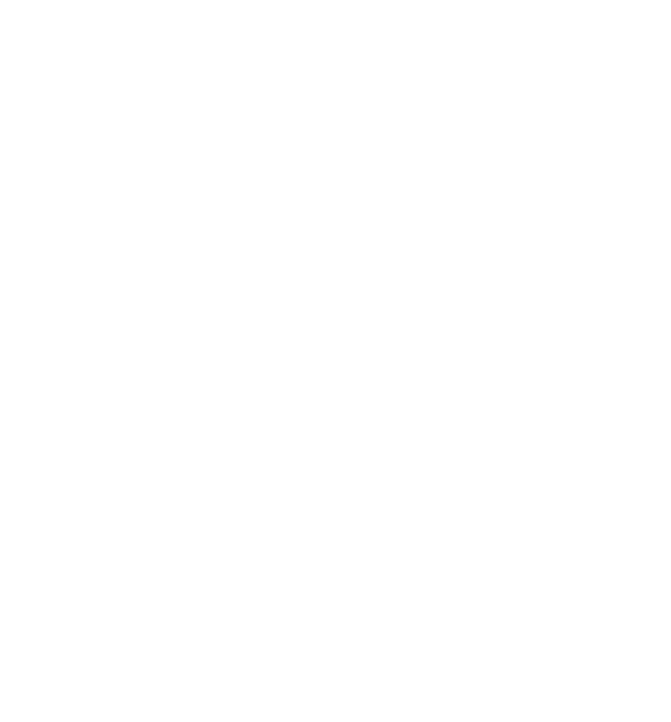
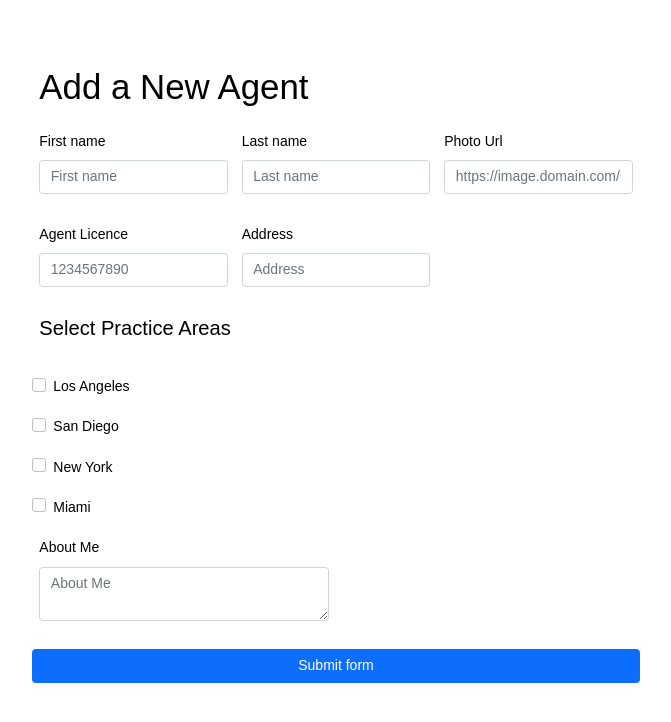
Before and after one commit to LionRouge1/Adroit-360-Software-Engineering, a React (Create React App) app: page /agent/create in a window 1280 px wide. Before the commit this address had no page. Shown: the top 722 px of the page, without its empty margins (304-975 px from the left). Built offline with nearby package versions, Linux system fonts and the light colour scheme.

Commit message:
Improve a little bite how the app look with bootstrap 5

```diff
--- /dev/null
+++ b/src/components/Agents/AgentFilter.tsx
@@ -0,0 +1,28 @@
+import React from 'react';
+import { IAgentFilter } from '../../types/Agent';
+
+const AgentFilter: React.FC<IAgentFilter> = ({ practiceAreas, onFilterChange }) => {
+  const handleChange = (event: React.ChangeEvent<HTMLSelectElement>) => {
+    onFilterChange(event.target.value);
+  };
+
+  return (
+    <div className="col-md-4">
+      <select
+        id="practiceArea"
+        onChange={handleChange}
+        className="form-select form-select-lg mb-3"
+      >
+        <option value="">Filter by Practice Area:</option>
+        <option value="All">All</option>
+        {practiceAreas.map((area) => (
+          <option key={area} value={area}>
+            {area}
+          </option>
+        ))}
+      </select>
+    </div>
+  );
+};
+
+export default AgentFilter;
--- a/src/components/Agents/AgentForm.tsx
+++ b/src/components/Agents/AgentForm.tsx
@@ -22,7 +22,7 @@
   };
 
   return (
-    <div className="agent-form">
+    <div className="container" style={{width: '60%'}}>
       <h1>Add a New Agent</h1>
 
       <form className="row g-3" onSubmit={handleSubmit}>
--- a/src/components/Agents/Agents.tsx
+++ b/src/components/Agents/Agents.tsx
@@ -1,26 +1,46 @@
 import type { FC } from "react";
-import { useState, useEffect } from "react";
+import { useState, useEffect, useRef } from "react";
 import Agent from "./Agent";
 import { IAgent } from "../../types/Agent";
 import axios from "axios";
+import AgentFilter from "./AgentFilter";
+import { Link } from "react-router-dom";
 
 const Agents: FC = () => {
   const [agents, setAgents] = useState<IAgent[]>([]);
+  const practiceAreas = ['Los Angeles', 'San Diego', 'New York', 'Miami'];
+  const originalAgents = useRef<IAgent[]>([]);
 
   useEffect(() => {
     async function fetchInitialData() {
-      const response = await axios.get("/agents");
-      setAgents(response.data);
+      const { data } = await axios.get("/agents");
+      setAgents(data);
+      originalAgents.current = data;
     }
     fetchInitialData();
-  }, []);
+  }, [originalAgents]);
+
+  const onFilterChange = (filter: string) => {
+    if(filter === 'All') return setAgents(originalAgents.current);
+    if(!filter) return
+
+    const filteredAgents = originalAgents.current.filter((agent) => agent.practiceAreas.includes(filter));
+    setAgents(filteredAgents);
+    console.log(filteredAgents)
+  };
 
   return (
-    <div className="agents">
-      {agents.map((agent) => (
-        <Agent key={agent.id} agent={agent} />
-      ))}
-    </div>
+    <section className="container">
+      <div className="row">
+        <AgentFilter practiceAreas={practiceAreas} onFilterChange={onFilterChange} />
+        <Link to={'/agent/create'} className="btn btn-primary col-md-3">Join Team</Link>
+      </div>
+      <div className="agents">
+        {agents.map((agent) => (
+          <Agent key={agent.id} agent={agent} />
+        ))}
+      </div>
+    </section>
   );
 };
 
--- a/src/components/Agents/CreateAgent.tsx
+++ b/src/components/Agents/CreateAgent.tsx
@@ -1,6 +1,8 @@
-import React, { FC, useState } from 'react';
+import React, { FC, useState, useContext } from 'react';
+import { useNavigate } from 'react-router-dom';
 import axios from 'axios';
 import AgentForm from './AgentForm';
+import { MessageContext } from '../../contexts/MessageContext';
 
 const CreateAgent: FC = () => {
   const [agent, setAgent] = useState({
@@ -12,17 +14,20 @@
     practiceAreas: [] as string[],
     aboutMe: ''
   });
+  const { setMessage } = useContext(MessageContext);
+  const navigate = useNavigate();
 
 
   const handleSubmit = async (e: React.FormEvent<HTMLFormElement>) => {
     e.preventDefault()
     const agentData = {...agent, practiceAreas: agent.practiceAreas.join(', ')}
     axios.post('/agents', {agentData})
-    .then((response) => {
-      console.log(response);
+    .then(({data}) => {
+      navigate(`/agents/${data.id}`);
+      setMessage({message: 'Agent created successfully', type: 'success'});
     })
     .catch((error) => {
-      console.log(error);
+      setMessage({message: 'Error creating agent', type: 'danger'});
     });
 
   };
--- a/src/components/App/App.css
+++ b/src/components/App/App.css
@@ -13,7 +13,7 @@
 body {
   background: white;
   font-family: "Poppins", sans-serif;
-  padding: 0 10%;
+  padding: 5% 10%;
   font-weight: 400;
   line-height: 1.75;
   color: #000000;
--- a/src/components/App/App.tsx
+++ b/src/components/App/App.tsx
@@ -6,6 +6,7 @@
 import AgentDetails from "../Agents/AgentDetails";
 import CreateReview from "../Reviews/CreateReview";
 import MessageDisplay from "../message/MessageDisplay";
+import CreateAgent from "../Agents/CreateAgent";
 
 const App: FC = () => {
   return (
@@ -14,6 +15,7 @@
         <Routes>
           <Route path="/" element={<Agents />} />
           <Route path="agents/:id" element={<AgentDetails />} />
+          <Route path="/agent/create" element={<CreateAgent />} />
           <Route path="/agents/:id/reviews/create" element={<CreateReview />} />
         </Routes>
       </BrowserRouter>
--- a/src/components/Reviews/CreateReview.tsx
+++ b/src/components/Reviews/CreateReview.tsx
@@ -1,14 +1,16 @@
-import { useState } from "react";
+import { useState, useContext } from "react";
 import { IReviewDetails } from "../../types/Review";
 import axios from "axios";
-import { useParams } from "react-router-dom";
+import { Link, useParams } from "react-router-dom";
 import { useAgent } from "../../hooks/useAgent";
 import ReviewForm from "./ReviewForm";
+import { MessageContext } from "../../contexts/MessageContext";
 
 
 const CreateReview = () => {
   const { id } = useParams<{ id: string }>();
   const { agent, loading } = useAgent(id as string);
+  const { setMessage } = useContext(MessageContext);
 
   const [review, setReview] = useState({} as IReviewDetails);
   const [isSubmitting, setIsSubmitting] = useState(false);
@@ -22,13 +24,17 @@
       console.log(reviewData);
       axios.post('/reviews', { reviewData })
         .then((response) => {
-          console.log(response);
+          setMessage({ message: 'Review created successfully', type: 'success' });
         })
         .catch((error) => {
-          console.log(error);
+          setMessage({ message: 'Error creating review', type: 'danger'});
         });
     }
     finally {
+      setReview({
+        rating: 0,
+        comment: ''
+      });
       setIsSubmitting(false);
     };
   };
@@ -37,13 +43,15 @@
   if (!agent) return <h2>Agent not found</h2>;
 
   return (
-    <div>
+    <div className="container" style={{width: '50%'}}>
       <h2>Review {agent?.firstName}</h2>
       <ReviewForm
         reviewData={{ review, setReview }}
         handleSubmit={handleSubmit}
         submitData={{ isSubmitting, setIsSubmitting }}
       />
+      <br />
+      <Link to={`/agents/${agent.id}`} className="btn btn-outline-primary">&larr; Back</Link>
     </div>
   );
 };
--- a/src/components/Reviews/Reviews.tsx
+++ b/src/components/Reviews/Reviews.tsx
@@ -34,6 +34,7 @@
         ))
       }
     </ul>
+    <Link to={'/'} className="btn btn-outline-primary me-3">&larr; Back</Link>
     <Link to={`/agents/${agent.id}/reviews/create`} className="btn btn-primary">Write a review</Link>
     </>
   );
--- a/src/components/message/MessageDisplay.tsx
+++ b/src/components/message/MessageDisplay.tsx
@@ -8,7 +8,7 @@
   return (
     <div className={`alert alert-${message.type}`} role="alert">
       <span>{message.message}</span>
-      <button type="button" onClick={clearMessage} className="btn">Dismiss</button>
+      <button type="button" onClick={clearMessage} className="btn btn-outline-dark">Dismiss</button>
     </div>
   );
 };
--- a/src/hooks/useAgent.tsx
+++ b/src/hooks/useAgent.tsx
@@ -1,10 +1,12 @@
-import { useState, useEffect } from 'react';
+import { useState, useEffect, useContext } from 'react';
 import { IAgent } from '../types/Agent';
 import axios from 'axios';
+import { MessageContext } from '../contexts/MessageContext';
 
 export const useAgent = (id: string) => {
   const [agent, setAgent] = useState<IAgent | null>(null);
   const [loading, setLoading] = useState(true);
+  const { setMessage } = useContext(MessageContext);
 
   useEffect(() => {
     const fetchAgent = async () => {
@@ -15,7 +17,7 @@
         })
         .catch((error) =>{
           setLoading(false);
-          console.error('Error fetching agent:', error);
+          setMessage({ message: 'Error fetching agent', type: 'danger' });
         });
     };
 
--- a/src/types/Agent.ts
+++ b/src/types/Agent.ts
@@ -23,3 +23,8 @@
   handleSubmit: (e: React.FormEvent<HTMLFormElement>) => Promise<void>
   agentData: {agent: IAgentDetails, setAgent: React.Dispatch<React.SetStateAction<IAgentDetails>>}
 }
+
+export interface IAgentFilter {
+  practiceAreas: string[];
+  onFilterChange: (selectedArea: string) => void;
+}
```
